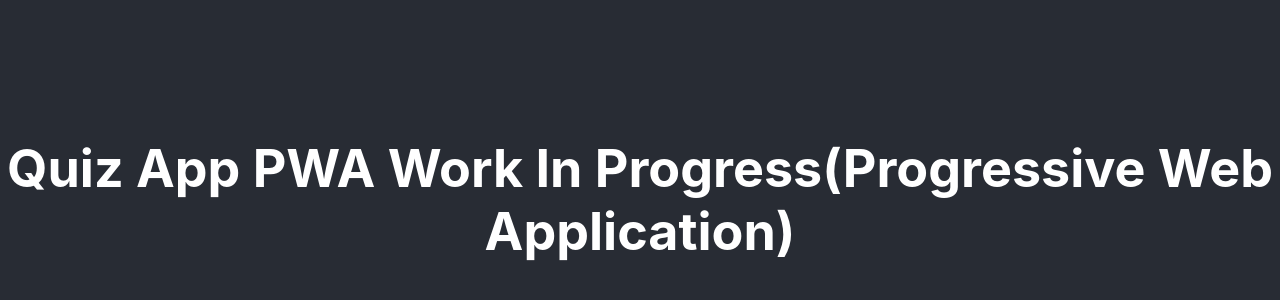
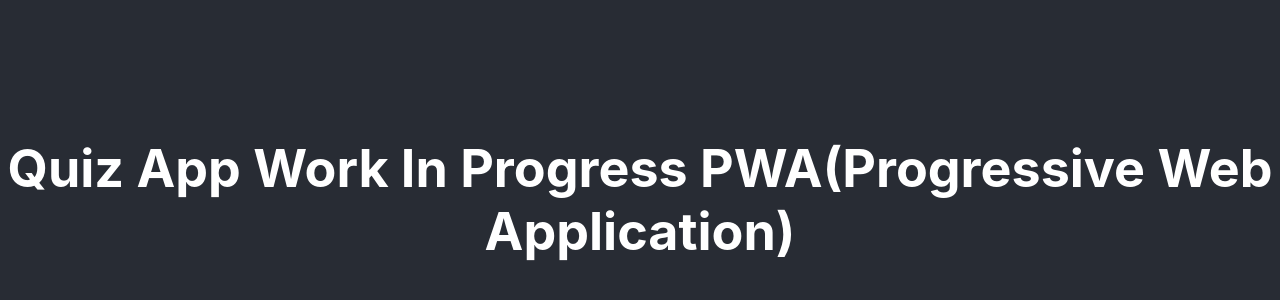
Before and after one commit to iMuhammadUmer/quiz-app-pwa, a React (Create React App) app: page / in a window 1280 px wide. Shown: the part 200-500 px from the top of the page. Built offline with nearby package versions, Linux system fonts and the light colour scheme.

Commit message:
Update App.js

```diff
--- a/src/App.js
+++ b/src/App.js
@@ -4,7 +4,7 @@ function App() {
   return (
     <div className="App">
       <header className="App-header">
-        <h1>Quiz App PWA Work In Progress(Progressive Web Application)</h1>
+        <h1>Quiz App Work In Progress PWA(Progressive Web Application)</h1>
       </header>
     </div>
   );
```
